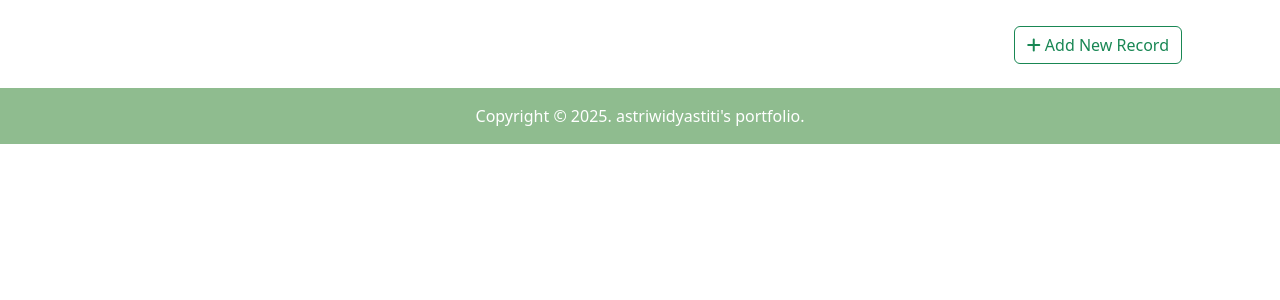
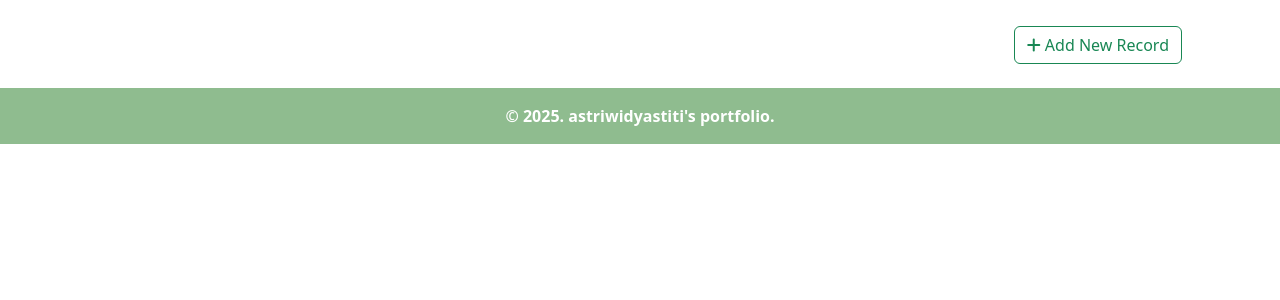
Before and after one commit to astriwidyastiti/Django-CRM, a Django app: page /home/ in a window 1280 px wide. Shown: the part 476-776 px from the top of the page. Run offline with Django 5.2, Linux system fonts and the light colour scheme; the visitor is signed in with stand-in values (Sample User, id 1); data that the repository does not hold is empty; parts of the project's set-up code (start-up, migrations or seed data) failed here and were passed over.

Commit message:
edit footer

```diff
--- a/website/templates/footer.html
+++ b/website/templates/footer.html
@@ -1,3 +1,7 @@
-    <footer class="text-white text-center py-3" style="background-color: #8FBC8F;">
-      <div>Copyright © 2025. astriwidyastiti's portfolio.</div>
-    </footer>
+<footer style="background-color: #8FBC8F;" class="text-white py-3 mt-auto">
+  <div class="container d-flex justify-content-center align-items-center">
+    <div>
+      <strong>&copy; 2025. astriwidyastiti's portfolio.</strong>
+    </div>
+  </div>
+</footer>
```
